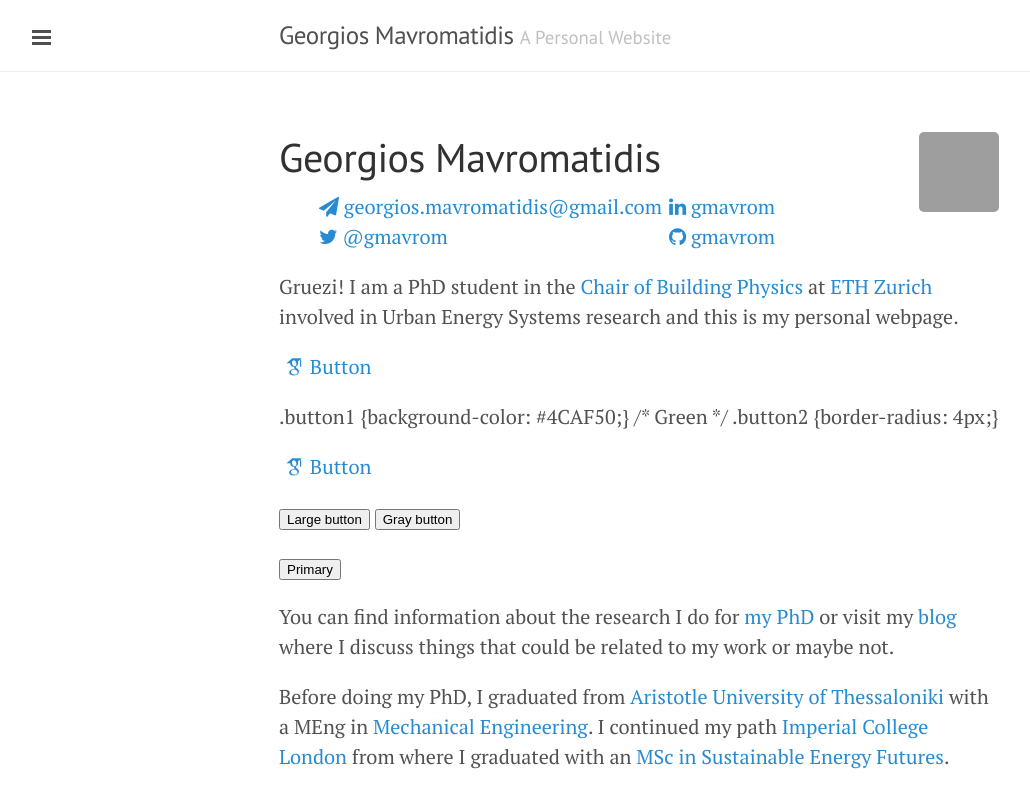
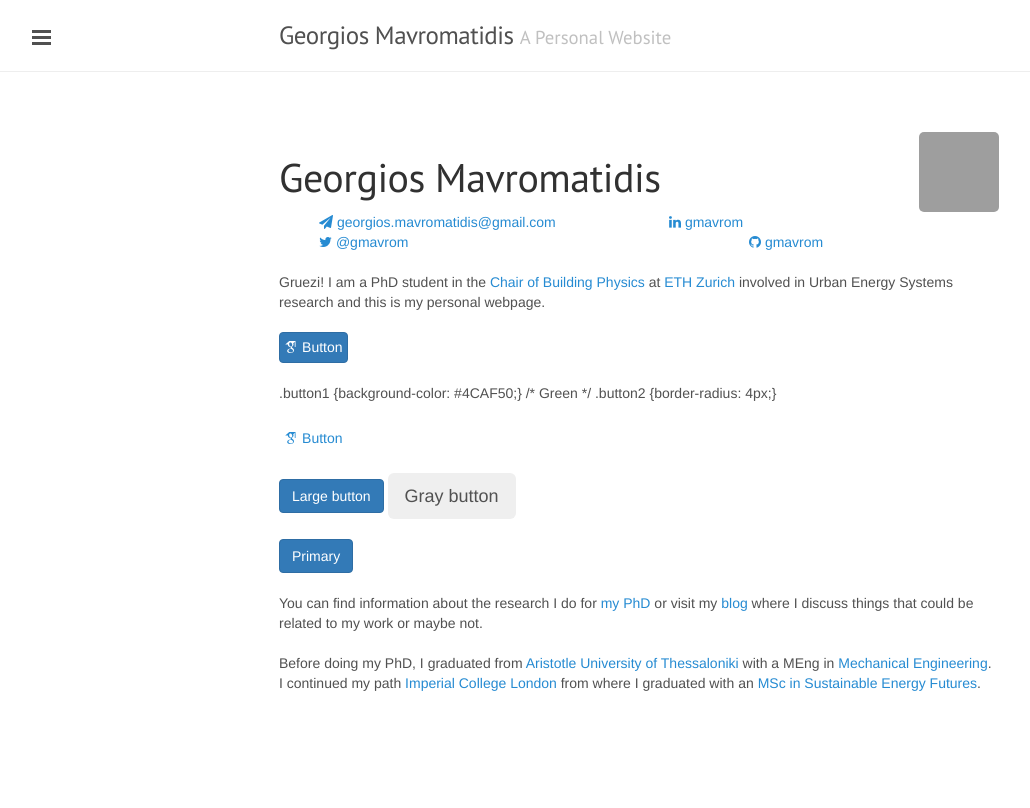
Before and after one commit to gmavrom33/gmavrom.github.io, a Jekyll site: the page built from index.md, in a window 1280 px wide. Shown: the top 808 px of the page, without its empty margins (1-1031 px from the left). Built offline with Jekyll 4.4.1, drawn with Linux system fonts in a browser that asks for light colours; nearby versions of some CDN libraries; some web fonts are replaced; grey boxes are pictures that could not be loaded.

Commit message:
Update head.html

```diff
--- a/_includes/head.html
+++ b/_includes/head.html
@@ -14,8 +14,7 @@
   </title>
 
   <!-- CSS -->
-  <!-- <link rel="stylesheet" href="https://maxcdn.bootstrapcdn.com/bootstrap/4.0.0-beta/css/bootstrap.min.css" integrity="sha384-/Y6pD6FV/Vv2HJnA6t+vslU6fwYXjCFtcEpHbNJ0lyAFsXTsjBbfaDjzALeQsN6M" crossorigin="anonymous">  <link rel="stylesheet" href="/css/custom_boots.css" > -->
-  <link rel="stylesheet" href="//maxcdn.bootstrapcdn.com/font-awesome/4.3.0/css/font-awesome.min.css" >
+  <link href="https://maxcdn.bootstrapcdn.com/bootstrap/3.3.7/css/bootstrap.min.css" rel="stylesheet" integrity="sha384-BVYiiSIFeK1dGmJRAkycuHAHRg32OmUcww7on3RYdg4Va+PmSTsz/K68vbdEjh4u" crossorigin="anonymous">  <link rel="stylesheet" href="//maxcdn.bootstrapcdn.com/font-awesome/4.3.0/css/font-awesome.min.css" >
   <link rel="stylesheet" href="/public/css/custom.css">
   <link rel="stylesheet" href="https://fonts.googleapis.com/css?family=PT+Serif:400,400italic,700%7CPT+Sans:400">
   <link rel="stylesheet" href="/css/academicons.css"/>
```
